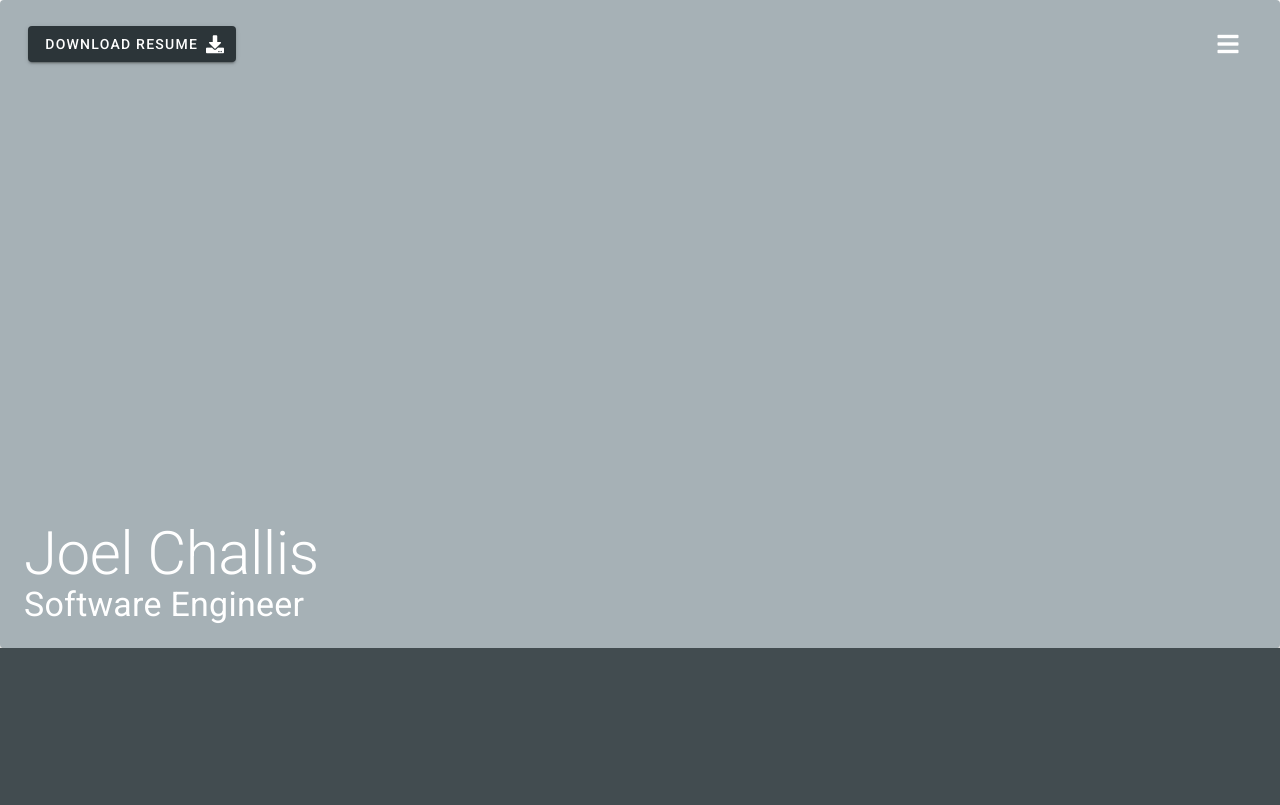
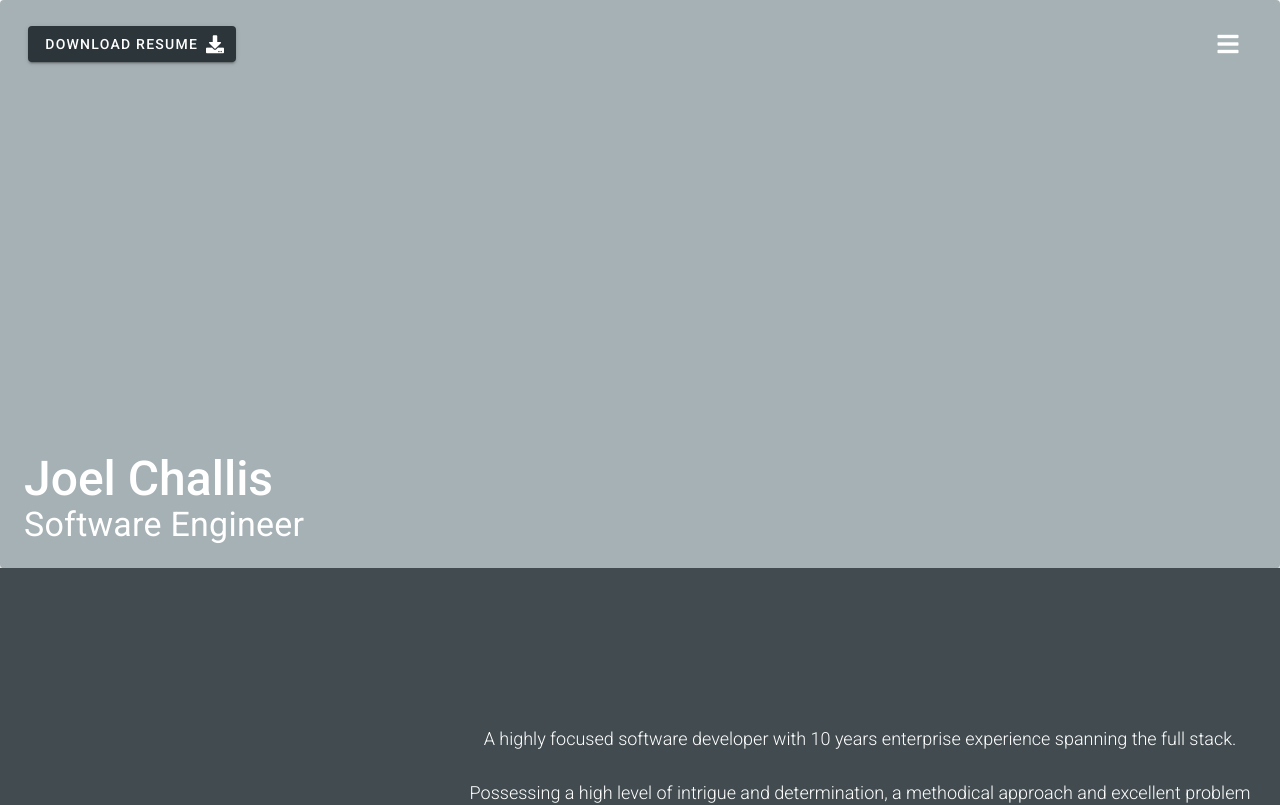
Before and after one commit to zvecr/zvecr.github.io, a Vue app: page / in a window 1280 px wide. Shown: the top 805 px of the page. Built offline with nearby package versions, Linux system fonts and the light colour scheme.

Commit message:
Migrate Header to vuetify 2.0

```diff
--- a/src/components/Header.vue
+++ b/src/components/Header.vue
@@ -11,11 +11,11 @@
       </v-toolbar-items>
     </v-toolbar>
 
-    <v-img src="icon_vector_min_infill.png" contain height="35em" position="right">
+    <v-img src="icon_vector_min_infill.png" contain height="30em" position="right">
       <v-layout pa-2 column fill-height class="lightbox white--text">
         <v-spacer></v-spacer>
         <v-flex pa-1 shrink>
-          <h3 class="display-3">Joel Challis</h3>
+          <h3 class="display-2 font-weight-medium">Joel Challis</h3>
           <h4 class="display-1">Software Engineer</h4>
         </v-flex>
       </v-layout>
```
